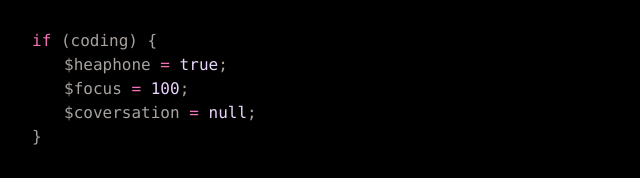
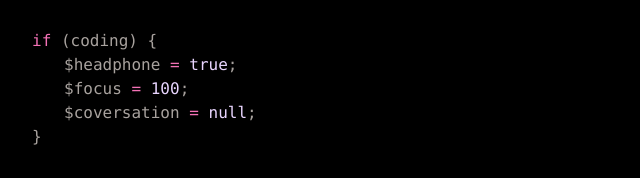
Before and after one commit to Dimitriajax/about-me, a website: page index.html in a window 1280 px wide. Shown: the part 1167-1345 px from the top of the page, 176-816 px from the left. Drawn offline with Linux system fonts and the light colour scheme.

Commit message:
fix typo

```diff
--- a/index.html
+++ b/index.html
@@ -78,7 +78,7 @@
         </section>
         <section>
             <code class="text-stone-400 whitespace-pre-line"><span class="text-pink-400">if</span> (coding) {
-                <span class="pl-8">$heaphone <span class="text-pink-400">=</span> <span class="text-purple-200">true</span>;</span>
+                <span class="pl-8">$headphone <span class="text-pink-400">=</span> <span class="text-purple-200">true</span>;</span>
                 <span class="pl-8">$focus <span class="text-pink-400">=</span> <span class="text-purple-200">100</span>;</span>
                 <span class="pl-8">$coversation <span class="text-pink-400">=</span> <span class="text-purple-200">null</span>;</span>
                 }
```
